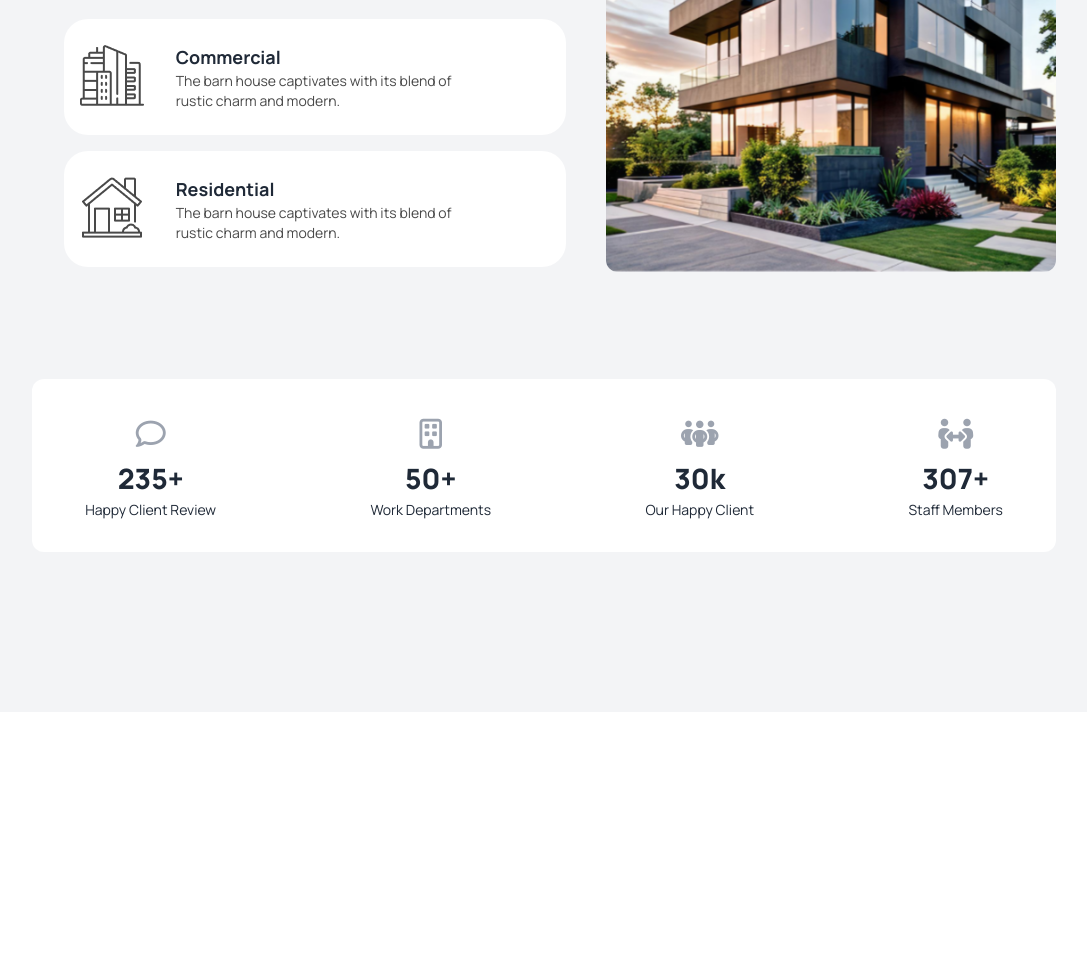
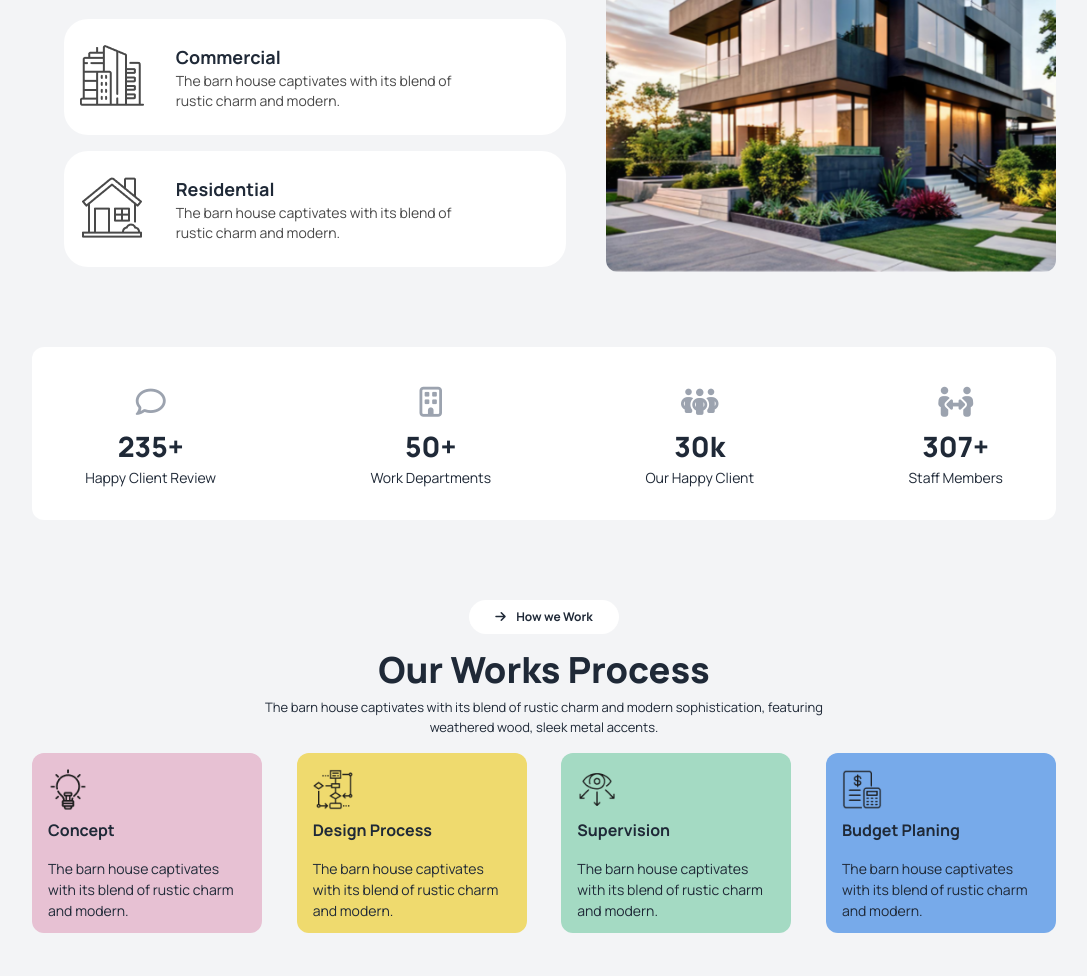
Before and after one commit to trimikroy/assignment-3, a plain HTML site: page index.html in a window 1280 px wide. Shown: the part 1081-2057 px from the top of the page, without its empty margins (96-1183 px from the left). Before the commit the page ends 1985 px from the top, so only its background shows below. Drawn offline with nearby package versions, Linux system fonts and the light colour scheme; a web font is replaced by a local one.

Commit message:
Our Works Process section

```diff
--- a/index.html
+++ b/index.html
@@ -97,7 +97,8 @@
       <main>
         <!-- we design thoughtful section -->
            <section class=" bg-gray-100 mb-48 mt-4 md:mt-24  h-auto pb-24">
-              <div class="relative max-w-screen-lg mx-auto   pt-4 md:pt-8  ">
+              <!-- we design text and image -->
+              <section class="relative max-w-screen-lg mx-auto   pt-4 md:pt-8  ">
                   <div class="card lg:card-side flex flex-col md:flex-row gap-2">
                     <!-- text -->
                     <div class="card-body md:w-2/4 justify-center md:items-left ">
@@ -154,10 +155,10 @@
                      alt="Album" />
                  </figure>
                </div>
-              </div>
+              </section>
 
                 <!-- design  review number department client -->
-              <div class=" bg-white mx-8 md:max-w-screen-lg md:mx-auto   my-16   py-12 md:py-8   flex flex-col md:flex-row  justify-around gap-12 rounded-xl ">
+              <section class=" bg-white mx-8 md:max-w-screen-lg md:mx-auto   my-8   py-12 md:py-8   flex flex-col md:flex-row  justify-around gap-12 rounded-xl ">
                     <!-- client -review -->
                   <div class="flex flex-col  text-center ">
                     <i class="text-[30px] my-2 text-gray-400  fa-regular fa-comment"></i>
@@ -187,7 +188,53 @@
 
 
 
+              </section>
+
+              <!-- Our Works Process section -->
+
+              <section class=" mx-8 md:max-w-screen-lg md:mx-auto   py-12 md:py-8   flex flex-col md:flex-col justify-center">
+
+                <!-- work process document -->
+                <div class="  text-center  ">
+                  <button class="   my-4 py-2 w-[150px] bg-white rounded-full text-[12px]  font-bold"> <i   class="fa-solid fa-arrow-right pr-2
+                    text-[12px] text-center md:text-left "></i> How we Work
+                  </button>
+
+                  <h1 class="text-4xl font-extrabold ">Our Works Process</h1>
+                  <p class="w-3/5  mx-auto text-[13px] my-2 ">The barn house captivates with its blend of rustic charm and modern sophistication, featuring weathered wood, sleek metal accents.</p>
+                </div>
+
+                  <!-- work process card -->
+                <div class="flex flex-col md:flex-row  my-4 justify-between  items-center gap-6  md:my-2 ">
+                  <!-- concept card -->
+                    <div class="md:w-[230px] md:h-[180px] p-4  bg-[#E7C1D3]  rounded-xl">
+                        <img class="w-[40px]" src="assets/concept.png" alt="">
+                          <h2 class="font-bold py-2">Concept</h2>
+                          <p class=" text-[14px] pt-2">The barn house captivates with its blend of rustic charm and modern.</p>
+                    </div>
+
+                    <!-- Design Process -->
+
+                    <div class="md:w-[230px] md:h-[180px] p-4  bg-[#EFDA6E]  rounded-xl">
+                      <img class="w-[40px]" src="assets/flow-chart.png" alt="">
+                        <h2 class="font-bold py-2">Design Process</h2>
+                        <p class=" text-[14px] pt-2">The barn house captivates with its blend of rustic charm and modern.</p>
+                  </div>
+                  <!-- super vision -->
+                  <div class="md:w-[230px] md:h-[180px] p-4  bg-[#A4DAC3] rounded-xl">
+                    <img class="w-[40px]" src="assets/vision.png" alt="">
+                      <h2 class="font-bold py-2">Supervision</h2>
+                      <p class=" text-[14px] pt-2">The barn house captivates with its blend of rustic charm and modern.</p>
+                </div>
+                <!-- Budget Planing -->
+                <div class="md:w-[230px] md:h-[180px] p-4  bg-[#77AAEA] rounded-xl">
+                  <img class="w-[40px]" src="assets/budget-planning.png" alt="">
+                    <h2 class="font-bold py-2">Budget Planing</h2>
+                    <p class=" text-[14px] pt-2">The barn house captivates with its blend of rustic charm and modern.</p>
               </div>
+                </div>
+
+              </section>
            </section>
 
 
```
